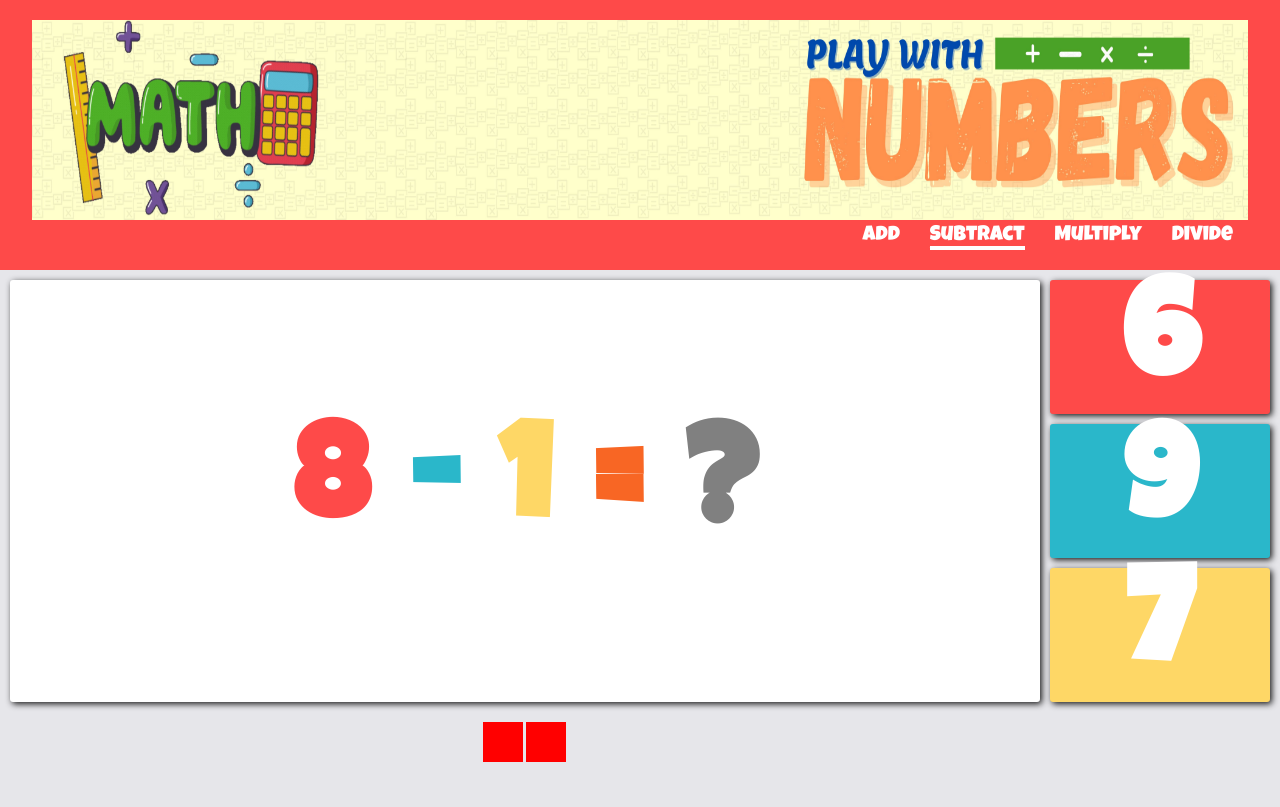
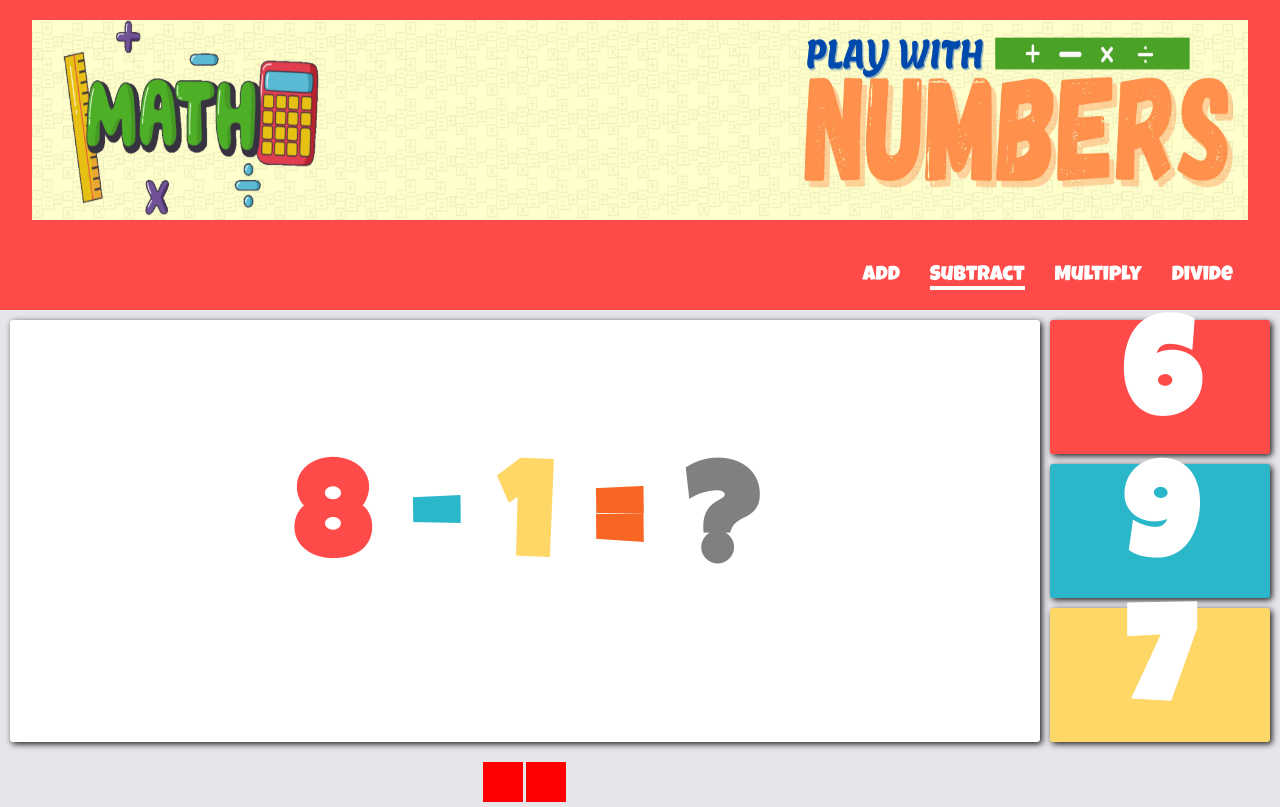
Before and after one commit to Krunal-375/Ro706.github.io, a plain HTML site: page subtract.html in a window 1280 px wide. Drawn offline with Linux system fonts and the light colour scheme.

Commit message:
Update subtract.html

```diff
--- a/subtract.html
+++ b/subtract.html
@@ -21,6 +21,8 @@
     <div class="container">
       <div class="nav">
         <img src="logo.jpg" alt="Logo" align="left">
+      </div>
+      <div class="nav">
         <nav>
           <ul>
             <li><a href="add.html">Add</a></li>
```
